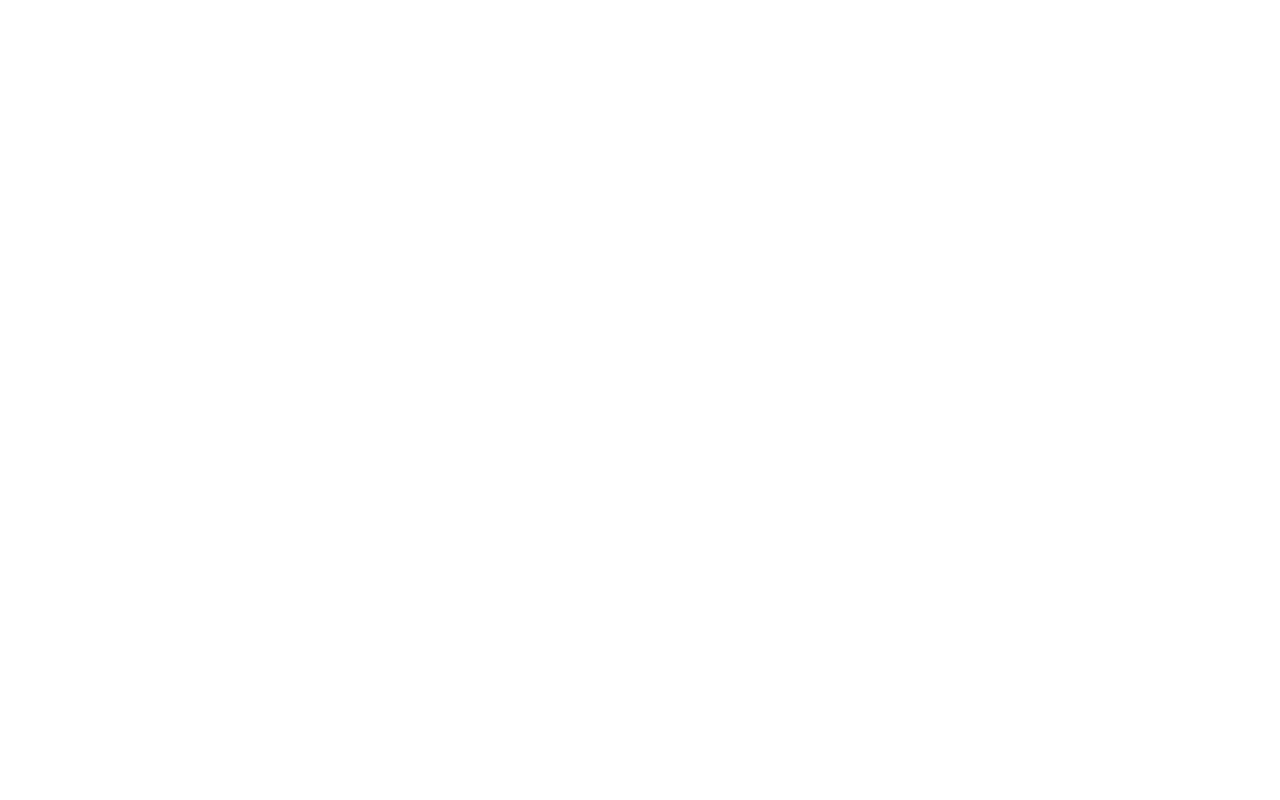
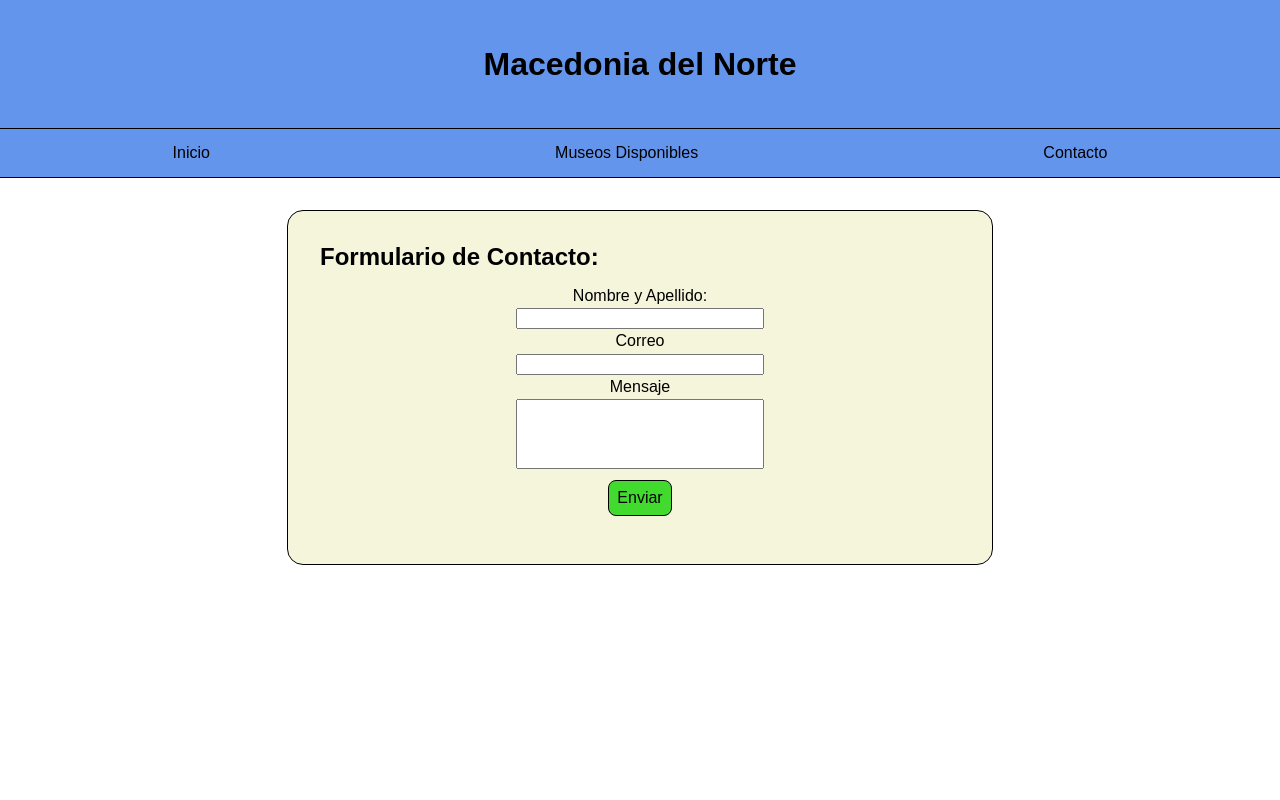
Before and after one commit to JuanCarrizo9/TP01PVJuanCarrizo, a plain HTML site: page contacto.html in a window 1280 px wide. Shown: the top 800 px of the page. Drawn offline with Linux system fonts and the light colour scheme; a web font is replaced by a local one.

Commit message:
Tarea Finalizada

```diff
--- a/contacto.html
+++ b/contacto.html
@@ -0,0 +1,49 @@
+<!DOCTYPE html>
+<html lang="es">
+<head>
+    <meta charset="UTF-8">
+    <meta name="viewport" content="width=device-width, initial-scale=1.0">
+    <title>Contacto</title>
+    <link rel="stylesheet" href="./styles.css">
+    <link rel="stylesheet" href="./style-formulario.css">
+</head>
+<body>
+
+    <header>
+        <h1>Macedonia del Norte</h1>
+    </header>
+
+    <nav>
+        <div class="nav">
+            <ul>
+                <li><a href="/index.html">Inicio</a></li>
+                <li><a href="/museos.html">Museos Disponibles</a></li>
+                <li><a href="/contacto.html">Contacto</a></li>
+            </ul>
+        </div>
+    </nav>
+
+    <form action="#">
+    <div class="formulario-contenedor">
+        <h2>Formulario de Contacto:</h2>
+        <div class="campo-formulario">
+            <label for="nombreApellido">Nombre y Apellido:</label>
+            <input id="nombreApellido" type="text">
+            <label for="correo">Correo</label>
+            <input type="email" name="email" id="correo">
+            <label for="mensaje">Mensaje</label>
+            <input class="input-mensaje" type="text" id="mensaje">
+            <button type="submit">Enviar</button>
+        </div>
+    </div>
+    </form>
+
+    <footer>
+        <div class="footer-content">
+            <h4>Web realizada por Juan Carrizo | 2025</h4>
+            <p>Materia: Programación Visual</p>
+            <p>Carrera: Analista Programador Universitario </p>
+        </div>
+    </footer>
+</body>
+</html>
--- /dev/null
+++ b/style-formulario.css
@@ -0,0 +1,43 @@
+form{
+    margin-top: 2rem;
+}
+
+.formulario-contenedor{
+    width: 50%;
+    border-radius: 1rem;
+    border: 1px solid black;
+    background-color: beige;
+    padding: 2rem;
+    margin: 0 auto;
+}
+
+.campo-formulario{
+    padding: 1rem;
+    width: auto;
+    display: flex;
+    flex-direction: column;
+    justify-content: center;
+    align-items: center;
+    gap: .2rem;
+}
+
+
+.campo-formulario input{
+    width: 15rem;
+}
+
+.campo-formulario .input-mensaje{
+    height: 4rem;
+}
+
+form button{
+    display: flex;
+    align-items: center;
+    text-align: center;
+    padding: .5rem;
+    margin-top: .5rem;
+    border: 1px solid black;
+    border-radius: .5rem;
+    background-color: rgb(66, 218, 46);
+    font-size: 1rem;
+}
--- a/styles.css
+++ b/styles.css
@@ -4,9 +4,13 @@
     font-family: "Winky Sans", sans-serif;
 }
 
+html{
+    min-height: 1200px;
+}
+
 header{
     background-color: cornflowerblue;
-    border: 1px solid black;
+    border-bottom: 1px solid black;
     color: black;
     display: flex;
     justify-content: center;
@@ -102,3 +106,10 @@ nav{
     border-radius: 1rem;
     border: 1px solid black;
 }
+
+footer{
+    background-color: cadetblue;
+    padding: 1rem;
+    margin-top: 30rem;
+    min-height: 10rem;
+}
```
Also changed, not shown: index.html (+8 -0 lines), museos.html (+9 -1 lines), style_museo.css (+8 -1 lines).
